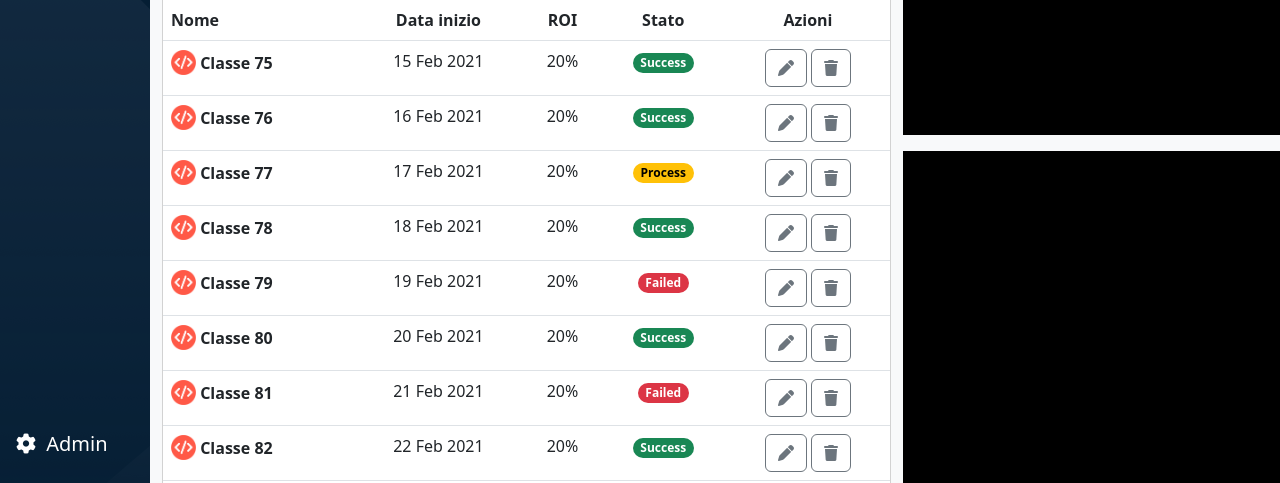
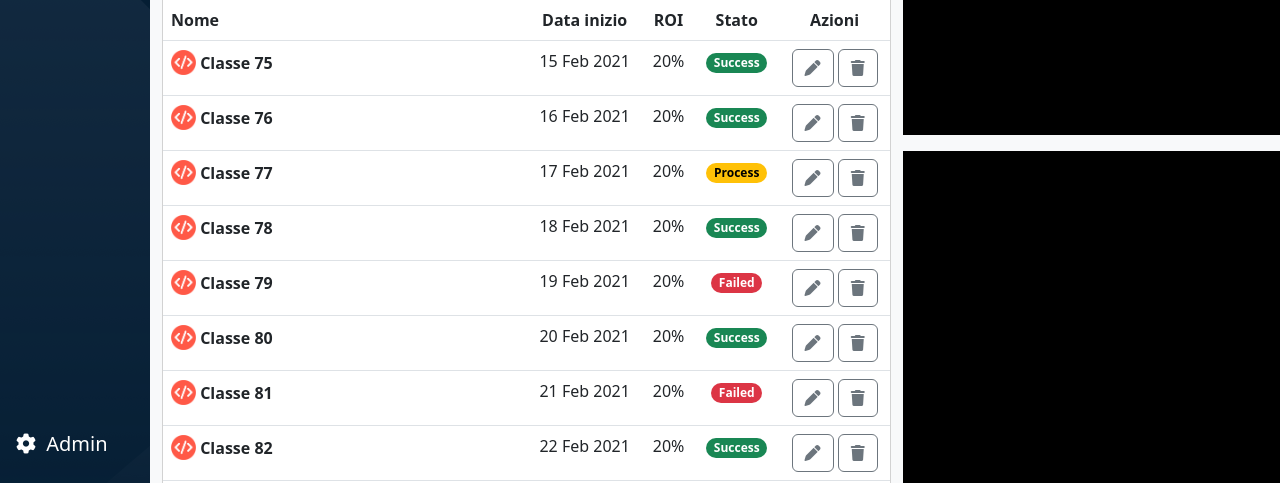
Before and after one commit to TALEX1995/html-css-bootstrap-dashboard, a plain HTML site: page index.html in a window 1280 px wide. Shown: the part 317-800 px from the top of the page. Drawn offline with nearby package versions, Linux system fonts and the light colour scheme.

Commit message:
Hotfix table th number-class

```diff
--- a/css/style.css
+++ b/css/style.css
@@ -146,9 +146,20 @@ thead th:first-child {
     background-color: black;
 }
 
+thead .number-class {
+    width: 50%;
+}
 
 
 /* MEDIA */
+
+@media screen and (min-width: 768px) {
+    thead .number-class {
+        width: 30%;
+    }
+}
+
+
 
 @media screen and (min-width: 992px) {
 
@@ -160,4 +171,13 @@ thead th:first-child {
         width: calc(100% - 250px)
     }
 
+
+
 }
+
+
+@media screen and (min-width: 1200px) {
+    thead .number-class {
+        width: 50%;
+    }
+}
--- a/index.html
+++ b/index.html
@@ -94,7 +94,7 @@
                                     <table class="table">
                                         <thead>
                                           <tr>
-                                            <th scope="col">Nome</th>
+                                            <th class="number-class" scope="col">Nome</th>
                                             <th class="d-none d-md-table-cell" scope="col">Data inizio</th>
                                             <th class="d-none d-md-table-cell" scope="col">ROI</th>
                                             <th scope="col">Stato</th>
```
